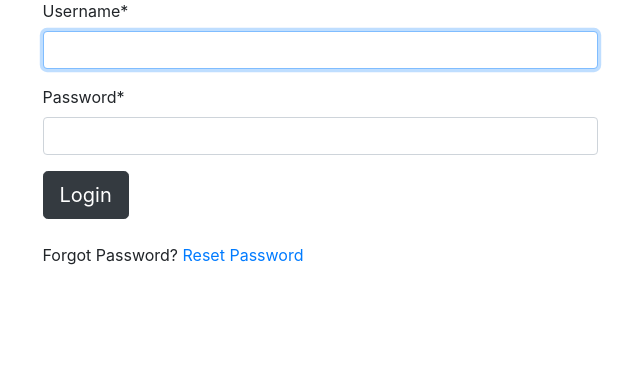
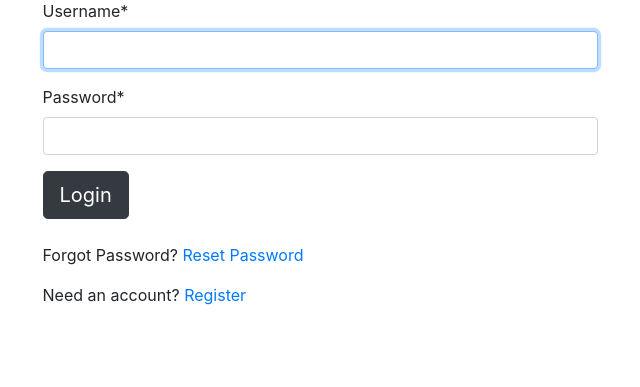
Before and after one commit to TrentSPalmer/trentpalmerdotorg, a Django app: page /accounts/login/ in a window 1280 px wide. Shown: the part 129-516 px from the top of the page, without its empty margins (320-960 px from the left). Run offline with Django 3.2, Linux system fonts and the light colour scheme; parts of the project's set-up code (start-up, migrations or seed data) failed here and were passed over; some libraries are stand-ins or nearby versions.

Commit message:
add registration

```diff
--- a/accounts/urls.py
+++ b/accounts/urls.py
@@ -8,6 +8,7 @@ app_name = "accounts"
 
 urlpatterns = [
     path('login/', log_in, name='login'),
+    path('register/', views.register, name='register'),
     path('logout/', views.log_out, name='logout'),
     path('edit-profile/', views.edit_profile, name='edit_profile'),
     path('password-change/', views.password_change, name='password_change'),
--- a/tp/templates/base.html
+++ b/tp/templates/base.html
@@ -14,6 +14,7 @@
       {% url 'accounts:disable_totp' as disable_totp_url %}
       {% url 'audio:new_feed' as new_feed_url %}
       {% url 'audio:feeds' as feeds_url %}
+      {% url 'accounts:register' as register_url %}
 
       {% if request.path == home_url %}
         Home
@@ -33,6 +34,8 @@
         New Feed?
       {% elif request.path == feeds_url %}
         Feeds
+      {% elif request.path == register_url %}
+        Register
       {% endif %}
 
       {{ title }}
--- a/tp/templates/base_form.html
+++ b/tp/templates/base_form.html
@@ -8,6 +8,7 @@
   {% url 'accounts:password_change' as password_change_url %}
   {% url 'audio:new_feed' as new_feed_url %}
   {% url 'accounts:password_reset' as password_reset_url %}
+  {% url 'accounts:register' as register_url %}
 
   {% if request.path == login_url %}
     {% firstof 'Login' as submit %}
@@ -19,6 +20,8 @@
     {% firstof 'Submit' as submit %}
   {% elif request.path == password_reset_url %}
     {% firstof 'Reset Password' as submit %}
+  {% elif request.path == register_url %}
+    {% firstof 'Register' as submit %}
   {% endif %}
 
   {% include "base_navbar.html" %}
@@ -59,6 +62,7 @@
       {% endif %}
       {% if request.path == login_url %}
         <p>Forgot Password? <a href="{% url 'accounts:password_reset' %}">Reset Password</a></p>
+        <p>Need an account? <a href="{% url 'accounts:register' %}">Register</a></p>
       {% endif %}
     </div>
   </div>
--- a/tp/templates/base_heading.html
+++ b/tp/templates/base_heading.html
@@ -12,6 +12,7 @@
       {% url 'accounts:password_reset' as password_reset_url %}
       {% url 'accounts:password_reset_done' as password_reset_done_url %}
       {% url 'accounts:password_reset_complete' as password_reset_complete_url %}
+      {% url 'accounts:register' as register_url %}
 
       {% if request.path == login_url %}
         Login?
@@ -35,6 +36,8 @@
         Password Reset Sent
       {% elif request.path == password_reset_complete_url %}
         Password Reset Complete
+      {% elif request.path == register_url %}
+        Register?
       {% endif %}
 
       {{ heading }}
```
Also changed, not shown: accounts/forms.py (+33 -2 lines), accounts/views.py (+15 -0 lines).
